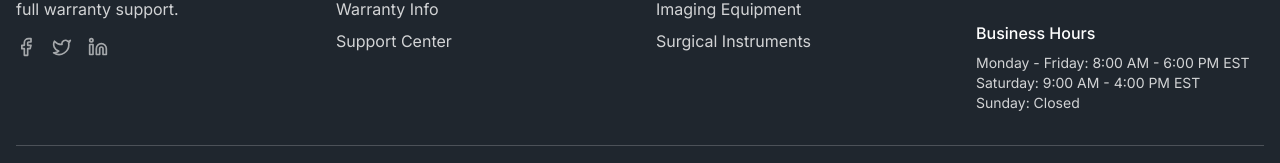
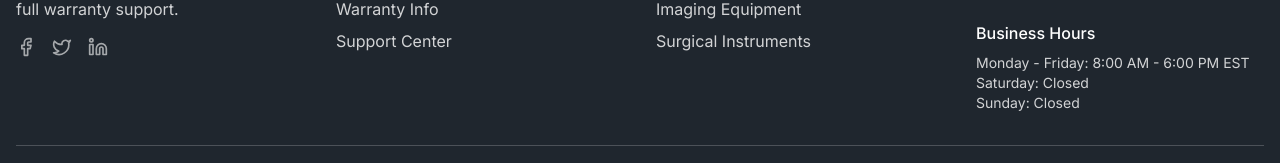
Before and after one commit to giorgaa3/Avtomed, a React (Vite) app: page /about in a window 1280 px wide. Shown: the part 3203-3366 px from the top of the page. Built offline with nearby package versions, Linux system fonts and the light colour scheme.

Commit message:
Mark Saturday and Sunday as closed

```diff
--- a/src/components/Footer.tsx
+++ b/src/components/Footer.tsx
@@ -77,7 +77,7 @@ const Footer = () => {
               <h4 className="font-medium mb-2">Business Hours</h4>
               <div className="text-sm text-background/80">
                 <div>Monday - Friday: 8:00 AM - 6:00 PM EST</div>
-                <div>Saturday: 9:00 AM - 4:00 PM EST</div>
+                <div>Saturday: Closed</div>
                 <div>Sunday: Closed</div>
               </div>
             </div>
```
